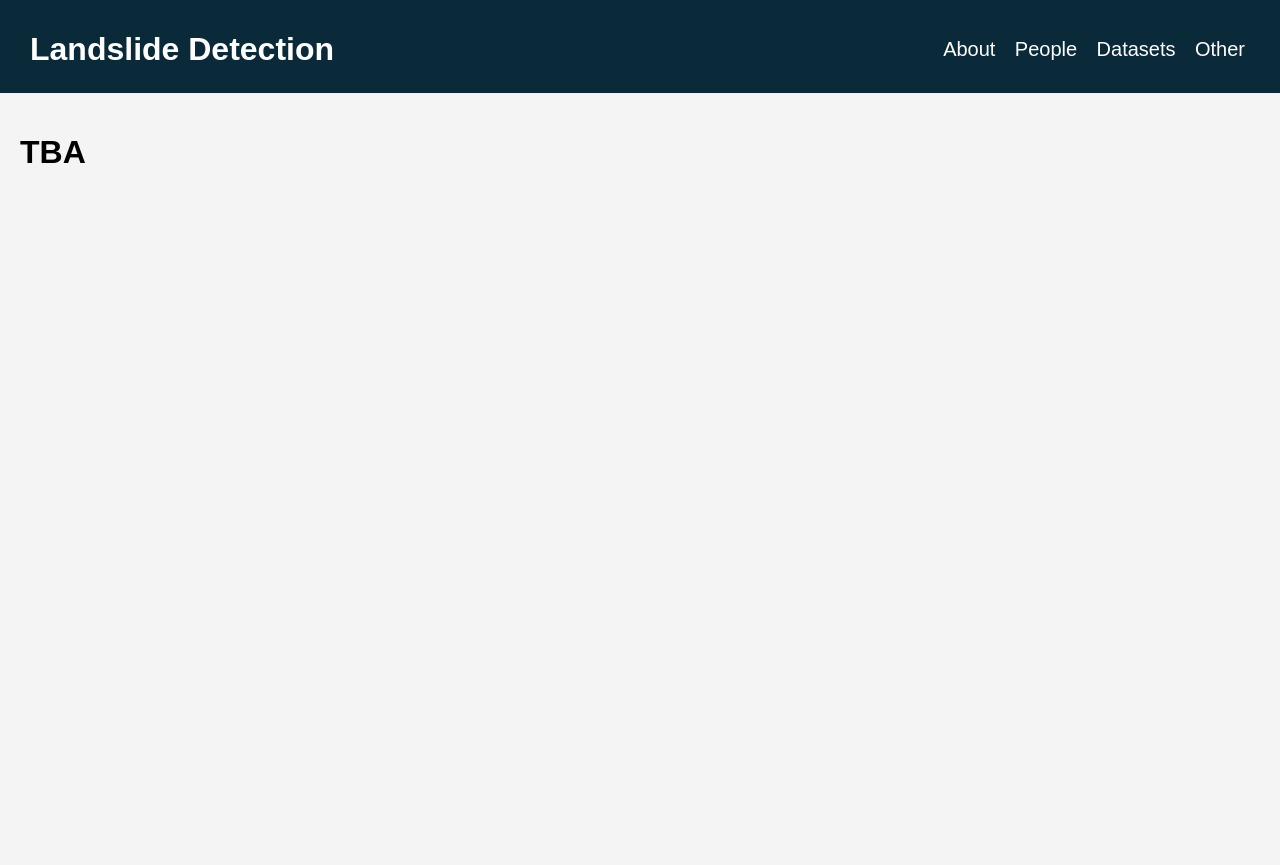
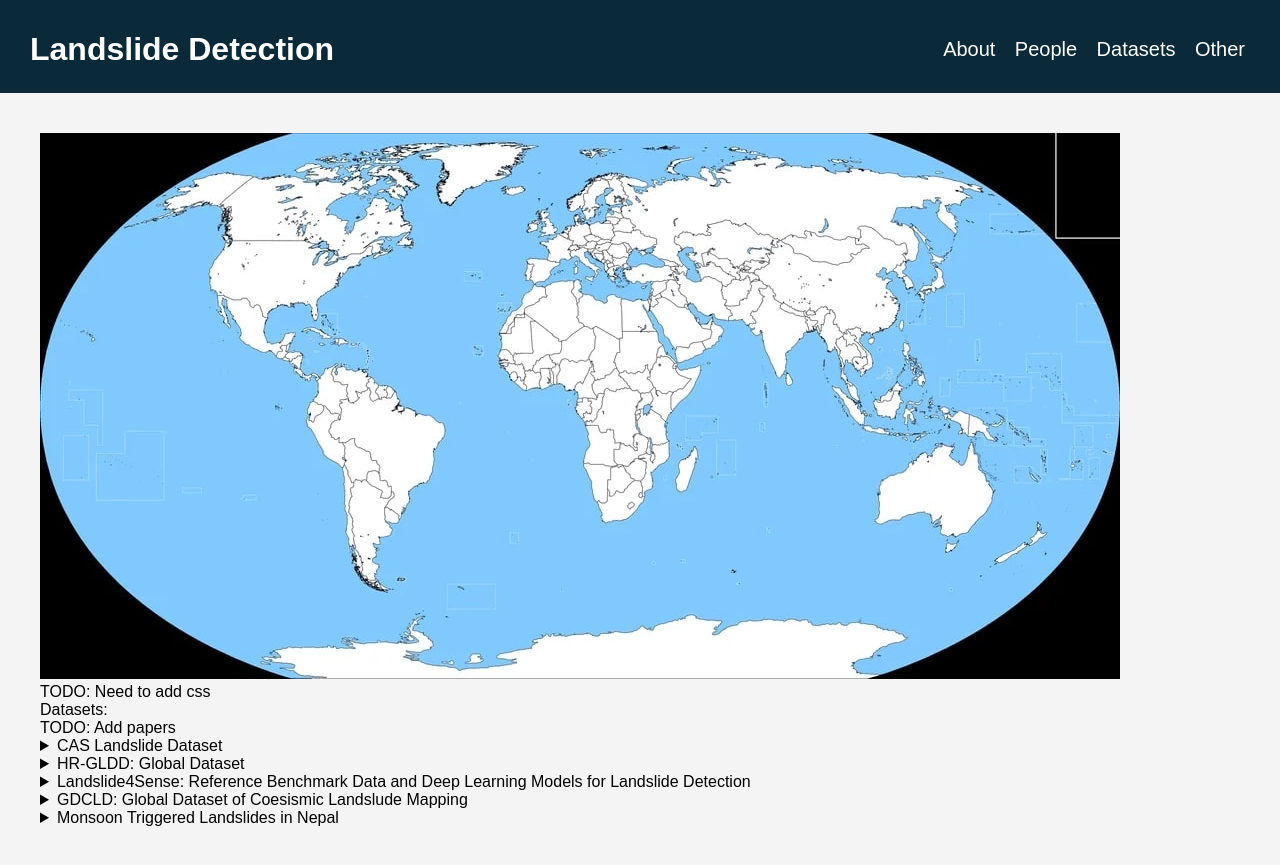
Before and after one commit to XinCalWEI/landslide-detection, a Jekyll site: the page built from datasets.md, in a window 1280 px wide. Shown: the top 865 px of the page. Built offline with Jekyll 4.4.1, drawn with Linux system fonts in a browser that asks for light colours.

Commit message:
updated datasets page

```diff
--- a/_includes/header.html
+++ b/_includes/header.html
@@ -4,9 +4,9 @@
         <nav>
             <ul>
                 <li><a href="{{ '/' | absolute_url }}">About</a></li>
-                <li><a href="{{ '/people/' | absolute_url }}">People</a></li>
-                <li><a href="{{ '/datasets/' | absolute_url }}">Datasets</a></li>
-                <li><a href="{{ '/other/' | absolute_url }}">Other</a></li>
+                <li><a href="{{ '/people' | absolute_url }}">People</a></li>
+                <li><a href="{{ '/datasets' | absolute_url }}">Datasets</a></li>
+                <li><a href="{{ '/other' | absolute_url }}">Other</a></li>
             </ul>
         </nav>
     </div>
--- a/css/style.css
+++ b/css/style.css
@@ -146,7 +146,7 @@ h1, h2 {
     font-size: 1.2em;
 }
 
-img {
+.staff-content img {
     width: 150px;
     height: 150px;
     object-fit: cover;
--- a/datasets.md
+++ b/datasets.md
@@ -3,4 +3,77 @@ layout: default
 title: Datasets
 ---
 
-# TBA
+<main>
+    <img src="img/Blank_Map.jpg" alt="BlankMap">
+    <!-- <img scr="img/Blank_Map.jpg" alt="BlankMap" usemap="#workmap"/> -->
+    <br> TODO: Need to add css
+    <map name="workmap">
+        <area shape="circle" coords="34,44,270,350" alt="" href="">
+        <area shape="circle" coords="290,172,333,250" alt="" href="">
+        <area shape="circle" coords="337,300,44" alt="" href="">
+    </map>
+    <br> Datasets:
+    <br> TODO: Add papers
+    <details>
+        <summary>CAS Landslide Dataset</summary>
+
+        <a href="https://zenodo.org/records/10294997">Link to Download</a>
+        <a href="https://www.nature.com/articles/s41597-023-02847-z">Link to Paper</a>
+        <ul>
+            <li>img, label, and mask </li>
+            <li>TIFF format; 512 × 512 pixels </li>
+            <li>integrating satellite and unmanned aerial vehicle data from nine regions (specifies region) </li>
+        </ul>
+
+    </details>
+
+    <details>
+        <summary>HR-GLDD: Global Dataset</summary>
+
+        <a href="https://zenodo.org/records/7189381">Link to Download</a>
+        <ul>
+            <li>Split for test, train, and val </li>
+            <li>Npy format </li>
+            <li>rainfall triggered and five earthquake-triggered multiple landslide events </li>
+        </ul>
+
+    </details>
+
+    <details>
+        <summary>Landslide4Sense: Reference Benchmark Data and Deep Learning Models for Landslide Detection</summary>
+
+        <a href="https://zenodo.org/records/10463239">Link to Download</a>
+        <ul>
+            <li>Split for test, train, and val </li>
+            <li>pytorch </li>
+            <li>multi-source satellite remote sensing imagery </li>
+        </ul>
+
+    </details>
+
+     <details>
+        <summary>GDCLD: Global Dataset of Coesismic Landslude Mapping</summary>
+
+        <a href="https://zenodo.org/records/13612636">Link to Download</a>
+        <ul>
+            <li>Split for test, train, and val </li>
+            <li>TIFF format</li>
+            <li>coseismic landslide mapping via multi-source high-resolution remote sensing images </li>
+        </ul>
+
+    </details>
+
+    <details>
+        <summary>Monsoon Triggered Landslides in Nepal</summary>
+
+        <a href="https://zenodo.org/records/7970874">Link to Download</a>
+        <ul>
+            <li>Separated by year (2015, 2017, 2018 and 2019) </li>
+            <li>csv </li>
+            <li>includes timings constrained by Sentinel-1 time series; landslide polygons were mapped by comparing pre- and post-monsoon Landsat-8 images</li>
+        </ul>
+
+    </details>
+
+
+</main>
```
Also changed, not shown: img/Blank_Map.jpg (added), 7 other files.
